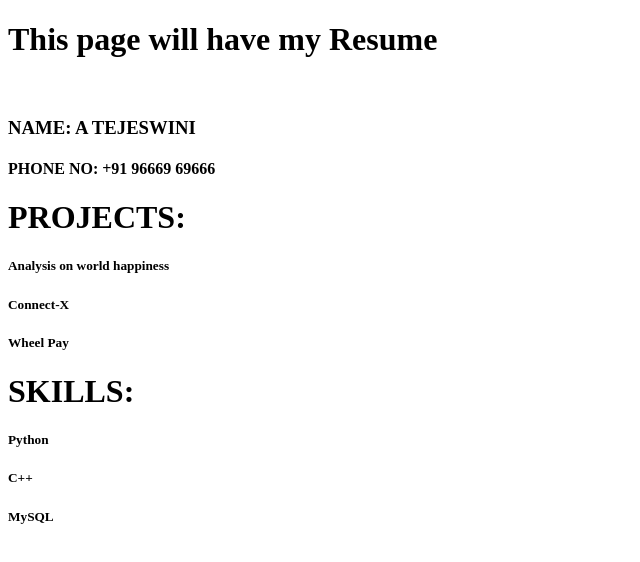
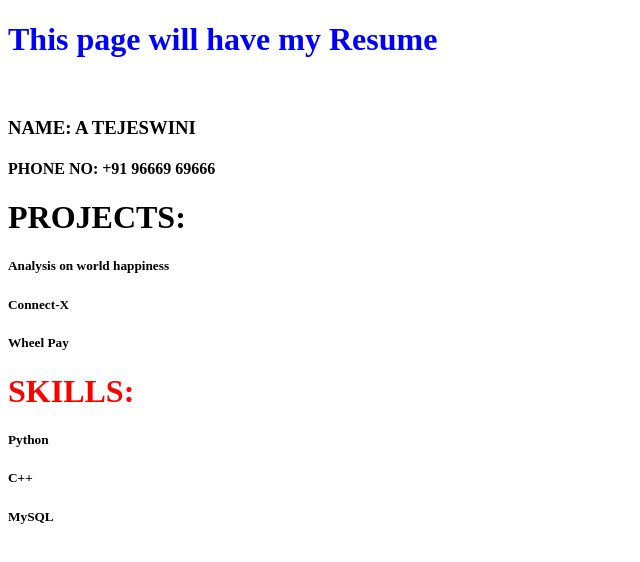
Before and after one commit to tejeSwini-006/alleshwaram.github.io, a plain HTML site: page index.html in a window 1280 px wide. Shown: the whole page, without its empty margins (0-640 px from the left). Drawn offline with Linux system fonts and the light colour scheme.

Commit message:
2ndCommit

```diff
--- a/index.html
+++ b/index.html
@@ -5,7 +5,7 @@
     <title>Tejeswini's Resume</title>
   </head>
   <body>
-    <h1>This page will have my Resume</h1>
+    <h1 id="some-id">This page will have my Resume</h1>
   <br>
     <h3>NAME: A TEJESWINI</h3>
     <h4>PHONE NO: +91 96669 69666</h4>
@@ -16,7 +16,7 @@
     <h5>Connect-X</h5>
    <h5>Wheel Pay</h5>
 
-    <h1>SKILLS:</h1>
+    <h1 class="some-class-1">SKILLS:</h1>
     <h5>Python </h5>
   <h5>C++</h5>
 <h5>MySQL</h5>
```
